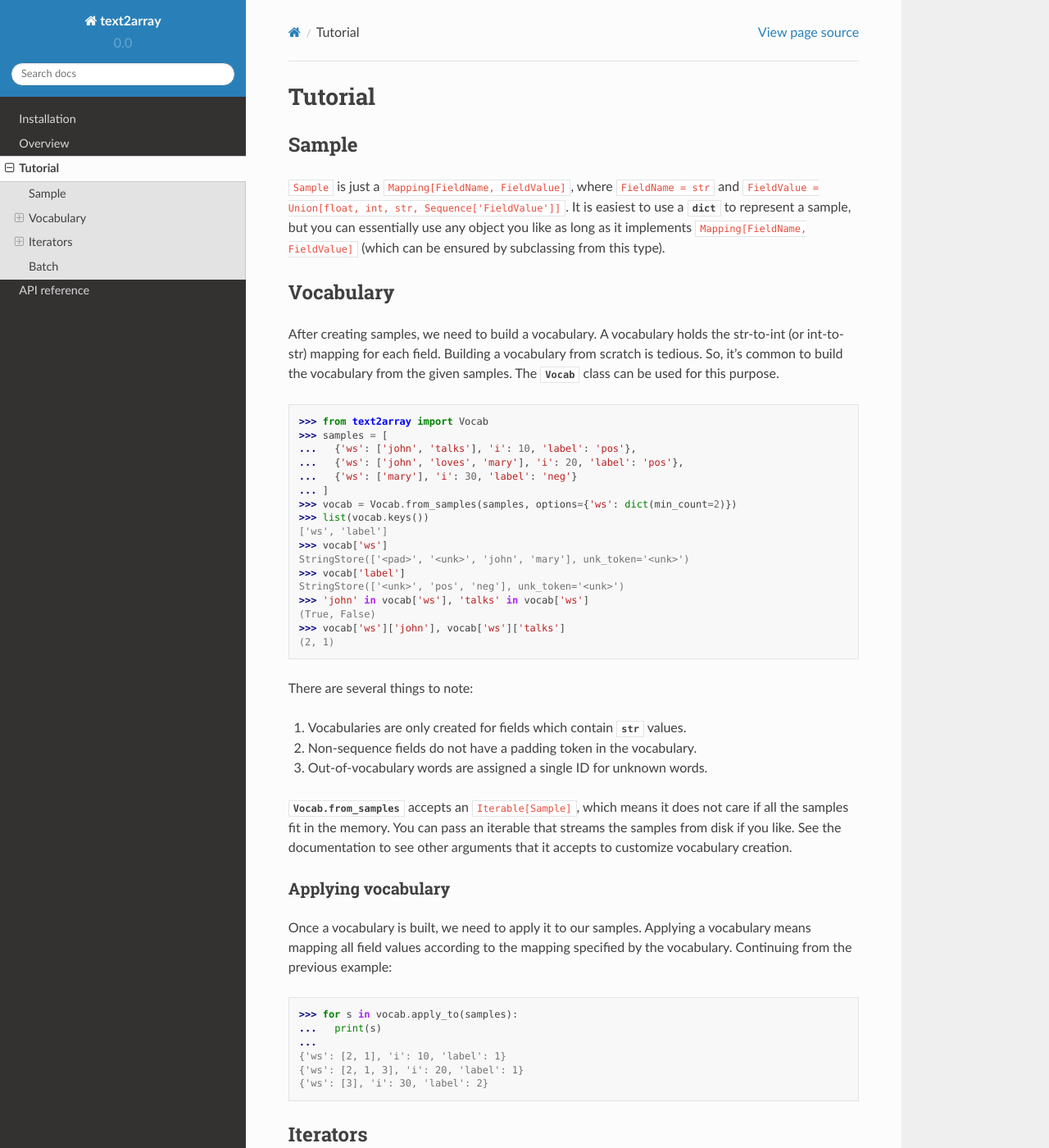
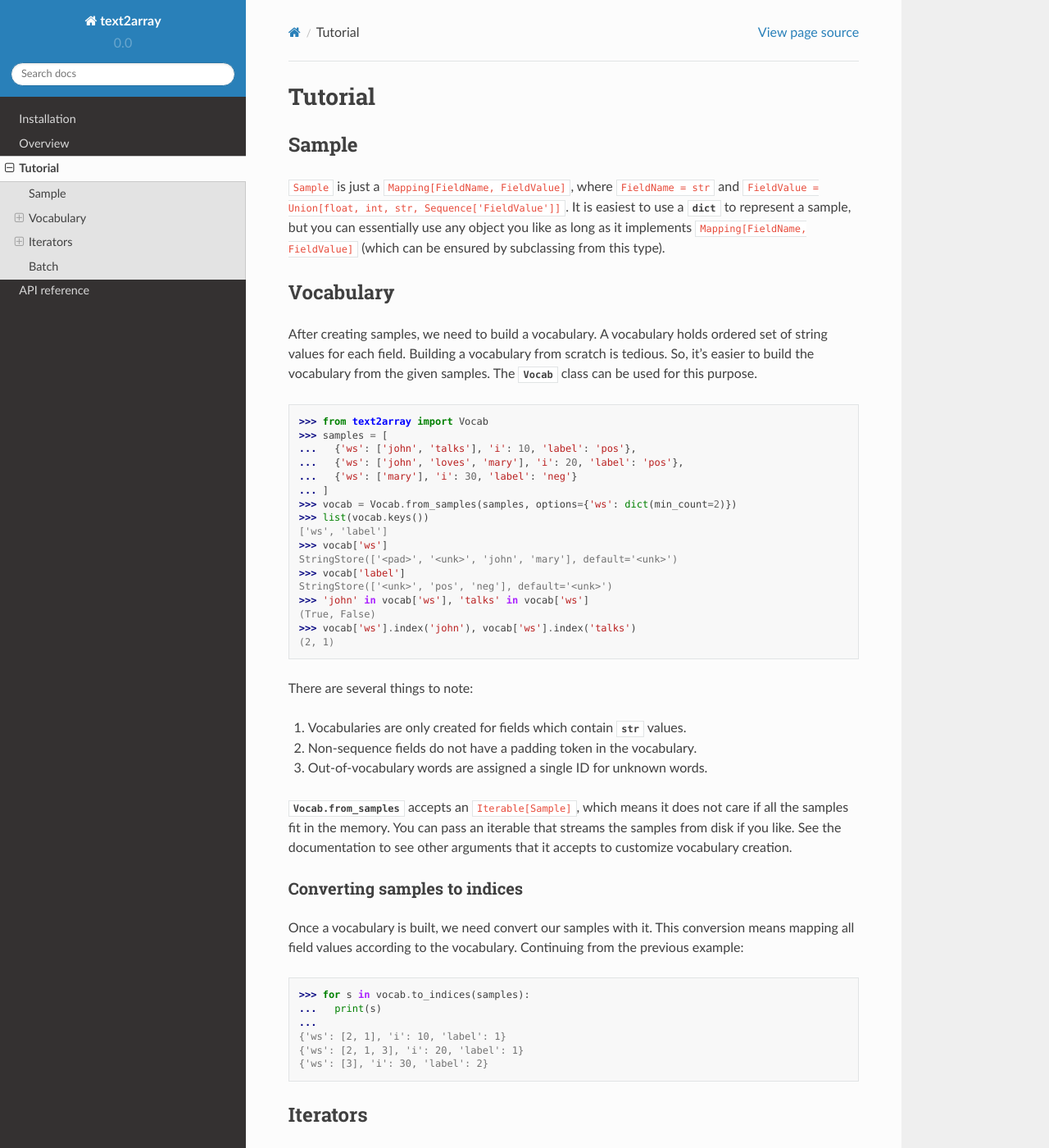
Before and after one commit to kmkurn/text2array, a Sphinx documentation site: the page built from docs/tutorial.rst, in a window 1280 px wide and 1400 px high. Shown: the whole window at 82% size. Built offline with Sphinx 7.4.7 and the Read the Docs theme 2.0.0, drawn with Linux system fonts in a browser that asks for light colours; some of the changed text lies outside the part shown.

Commit message:
Fix docs

```diff
--- a/docs/tutorial.rst
+++ b/docs/tutorial.rst
@@ -15,10 +15,10 @@ from this type).
 Vocabulary
 ----------
 
-After creating samples, we need to build a vocabulary. A vocabulary holds the
-str-to-int (or int-to-str) mapping for each field. Building a vocabulary from scratch
-is tedious. So, it's common to build the vocabulary from the given samples. The `Vocab`
-class can be used for this purpose.
+After creating samples, we need to build a vocabulary. A vocabulary holds ordered set
+of string values for each field. Building a vocabulary from scratch is tedious. So, it's
+easier to build the vocabulary from the given samples. The `Vocab` class can be used for
+this purpose.
 
 .. doctest::
 
@@ -32,12 +32,12 @@ class can be used for this purpose.
     >>> list(vocab.keys())
     ['ws', 'label']
     >>> vocab['ws']
-    StringStore(['<pad>', '<unk>', 'john', 'mary'], unk_token='<unk>')
+    StringStore(['<pad>', '<unk>', 'john', 'mary'], default='<unk>')
     >>> vocab['label']
-    StringStore(['<unk>', 'pos', 'neg'], unk_token='<unk>')
+    StringStore(['<unk>', 'pos', 'neg'], default='<unk>')
     >>> 'john' in vocab['ws'], 'talks' in vocab['ws']
     (True, False)
-    >>> vocab['ws']['john'], vocab['ws']['talks']
+    >>> vocab['ws'].index('john'), vocab['ws'].index('talks')
     (2, 1)
 
 There are several things to note:
@@ -51,16 +51,16 @@ if all the samples fit in the memory. You can pass an iterable that streams the
 samples from disk if you like. See the documentation to see other arguments that
 it accepts to customize vocabulary creation.
 
-Applying vocabulary
-^^^^^^^^^^^^^^^^^^^
+Converting samples to indices
+^^^^^^^^^^^^^^^^^^^^^^^^^^^^^
 
-Once a vocabulary is built, we need to apply it to our samples. Applying a vocabulary
-means mapping all field values according to the mapping specified by the vocabulary.
-Continuing from the previous example:
+Once a vocabulary is built, we need convert our samples with it. This conversion
+means mapping all field values according to the vocabulary. Continuing from the
+previous example:
 
 .. doctest::
 
-   >>> for s in vocab.apply_to(samples):
+   >>> for s in vocab.to_indices(samples):
    ...   print(s)
    ...
    {'ws': [2, 1], 'i': 10, 'label': 1}
@@ -81,7 +81,7 @@ convert an ``Iterable[Sample]`` to ``Sequence[Sample]`` by converting it to a `l
 
 .. doctest::
 
-   >>> samples = list(vocab.apply_to(samples))  # now we have a sequence
+   >>> samples = list(vocab.to_indices(samples))  # now we have a sequence
    >>> from random import Random
    >>> from text2array import ShuffleIterator
    >>> iterator = ShuffleIterator(samples, key=lambda s: len(s['ws']), rng=Random(1234))
@@ -137,7 +137,7 @@ padded, **no matter how deeply nested they are**.
    ...   {'ws': ['mary'], 'cs': [list('mary')]}
    ... ]
    >>> vocab = Vocab.from_samples(samples, options={'ws': dict(min_count=2), 'cs': dict(min_count=2)})
-   >>> samples = list(vocab.apply_to(samples))
+   >>> samples = list(vocab.to_indices(samples))
    >>> iterator = BatchIterator(samples, batch_size=2)
    >>> it = iter(iterator)
    >>> batch = next(it)
```
Also changed, not shown: other parts of docs/tutorial.rst (+1 -1 lines), docs/quickstart.rst (+4 -4 lines).
